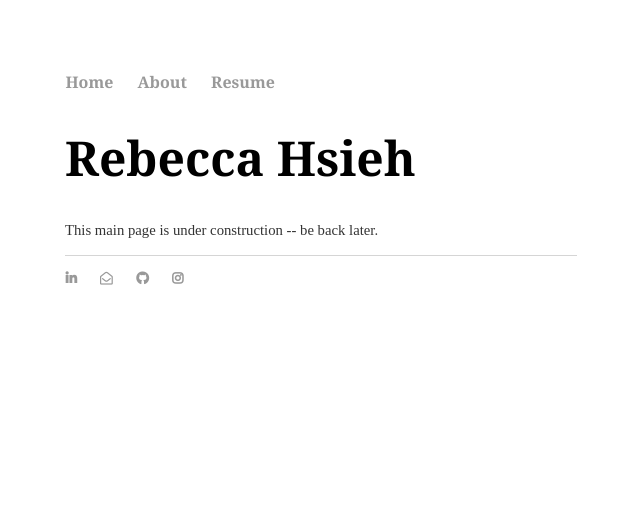
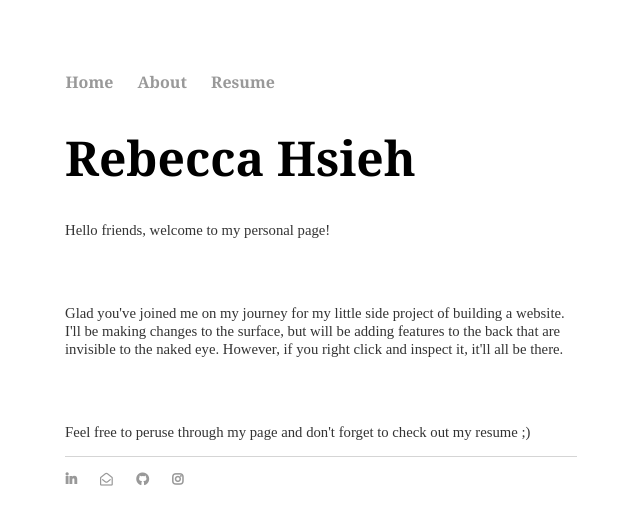
Before and after one commit to therealslimhsiehdy/therealslimhsiehdy.github.io, a Jekyll site: the page built from index.html, in a window 1280 px wide. Shown: the top 525 px of the page, without its empty margins (319-959 px from the left). Built offline with Jekyll 4.4.1, drawn with Linux system fonts in a browser that asks for light colours; nearby versions of some CDN libraries.

Commit message:
Fix resume

```diff
--- a/_layouts/default.html
+++ b/_layouts/default.html
@@ -11,13 +11,18 @@
     		<ul>
         		<li><a href="/">Home</a></li>
 	        	<li><a href="/about">About</a></li>
-        		<li><a href="/resume/RebeccaHsieh_Resume.pdf">Resume</a></li>
+        		<li><a href="/resume/RebeccaHsieh_Resume_0924.pdf">Resume</a></li>
     		</ul>
 		</nav>
 		<div class="container">
     		<div class="blurb">
         		<h1>Rebecca Hsieh</h1>
-				<p>This main page is under construction -- be back later.</p>
+				<p>Hello friends, welcome to my personal page!</p>
+				<br><br>
+				<p> Glad you've joined me on my journey for my little side project of building a website. I'll be making changes to the surface, but will be adding features to the back that are invisible to the naked eye. However, if you right click and inspect it, it'll all be there. </p>
+				<br>
+				<br>
+				<p>Feel free to peruse through my page and don't forget to check out my resume ;)</p>
     		</div><!-- /.blurb -->
 		</div><!-- /.container -->
 		<footer>
--- a/about/index.html
+++ b/about/index.html
@@ -11,7 +11,7 @@
     		<ul>
         		<li><a href="/">Home</a></li>
 	        	<li><a href="/about">About</a></li>
-        		<li><a href="/resume">Resume</a></li>
+        		<li><a href="/resume/RebeccaHsieh_Resume_0924.pdf">Resume</a></li>
     		</ul>
 		</nav>
 		<div class="container">
--- a/resume/index.html
+++ b/resume/index.html
@@ -11,7 +11,7 @@
     		<ul>
         		<li><a href="/">Home</a></li>
 	        	<li><a href="/about">About</a></li>
-        		<li><a href="/resume">Resume</a></li>
+        		<li><a href="/resume/RebeccaHsieh_Resume_0924.pdf">Resume</a></li>
     		</ul>
 		</nav>
 		<div class="container">
```
Also changed, not shown: 2 other files.
